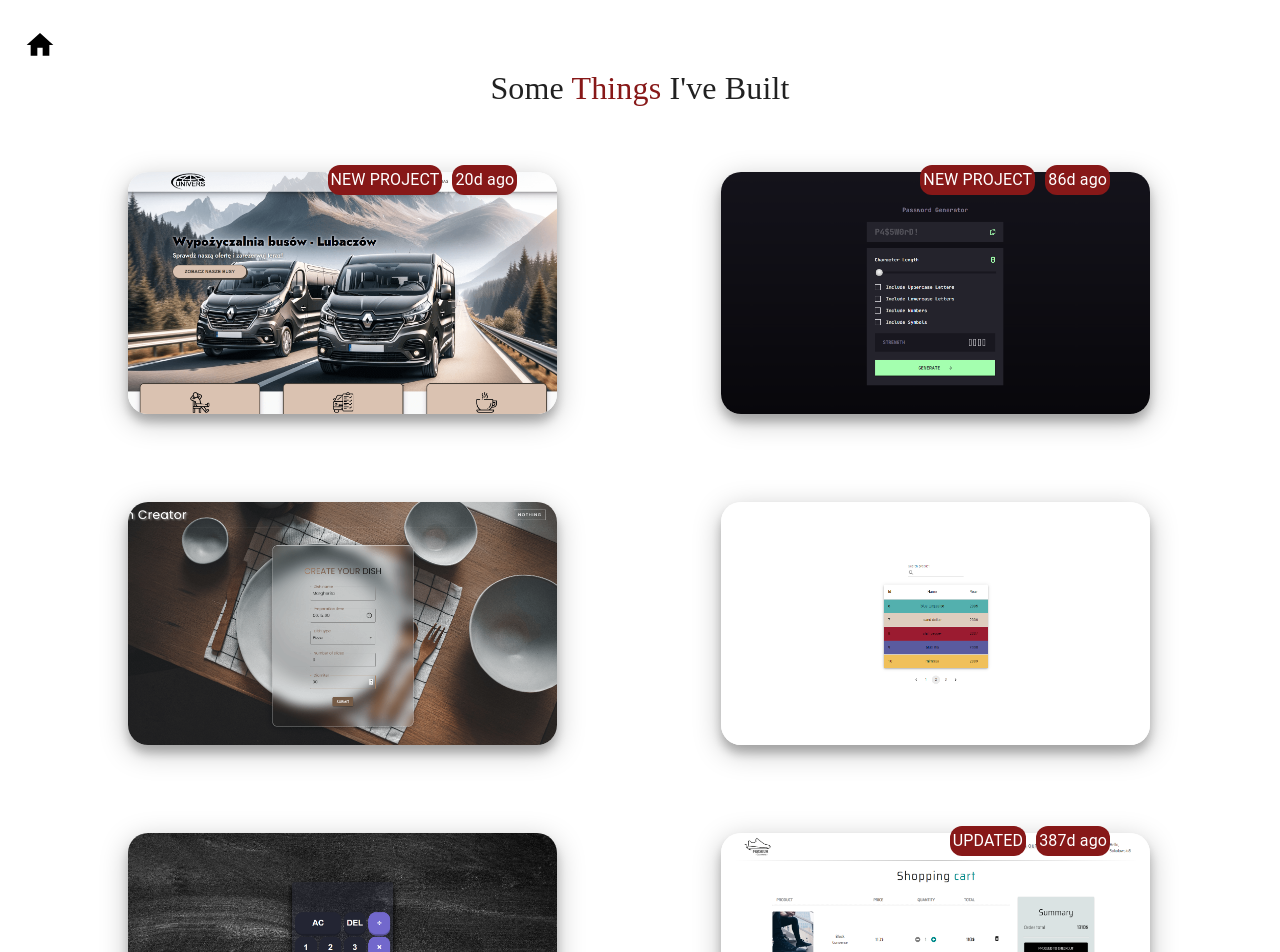
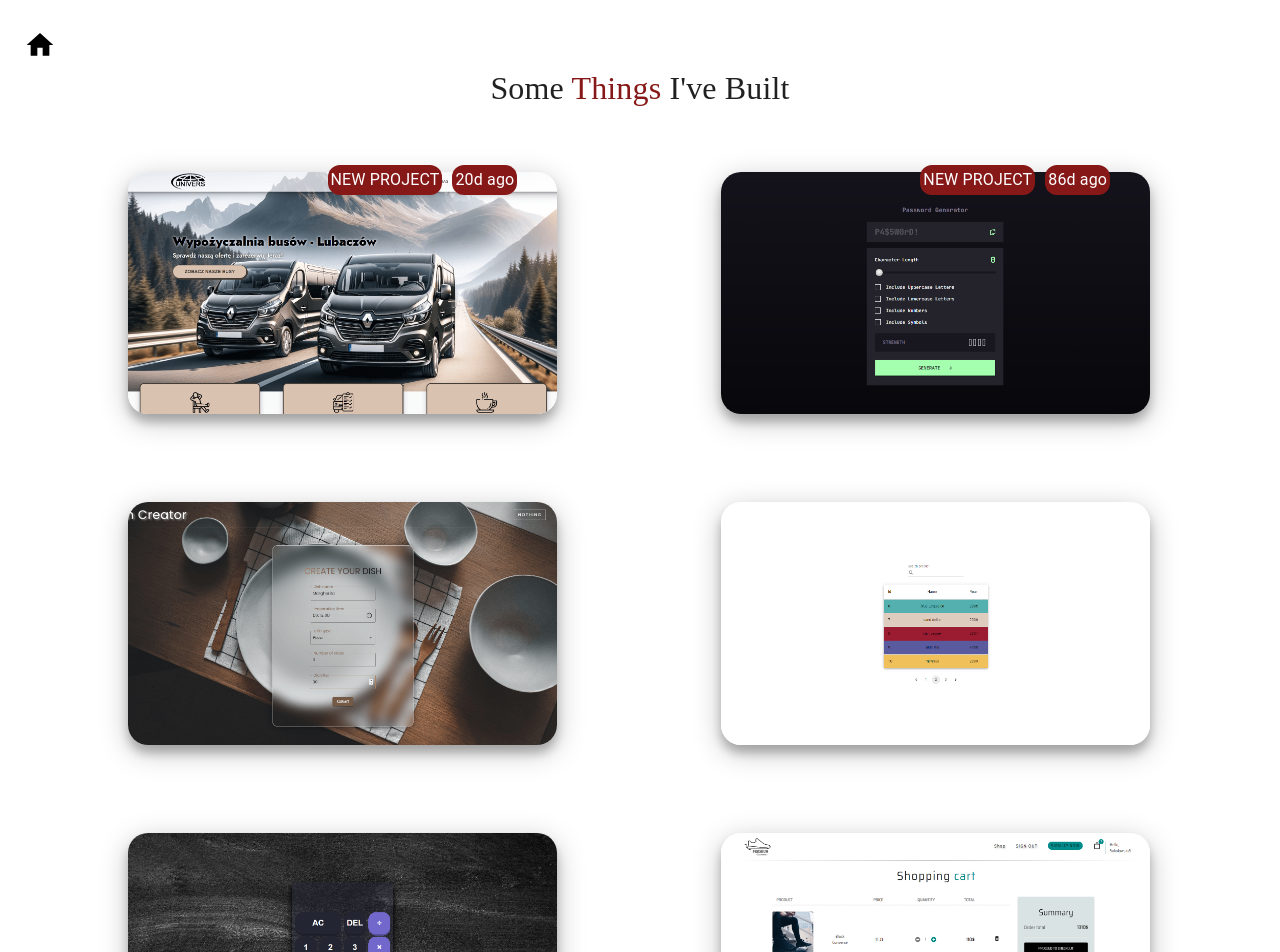
Before and after one commit to JohnnyFalcon/Personal-website, a React (Create React App) app: page /projects in a window 1280 px wide. Shown: the top 952 px of the page. Built offline with nearby package versions, Linux system fonts and the light colour scheme; no server answers; a web font is replaced by a local one.

Commit message:
Update project data

```diff
--- a/src/components/Projects/projectsData.js
+++ b/src/components/Projects/projectsData.js
@@ -40,8 +40,7 @@ export const projects = [
     websiteLink: "https://regal-daifuku-70a96b.netlify.app",
     githubLink: "https://github.com/JohnnyFalcon/clothingapp",
     color: "rgba(134, 255, 251, 0.2)",
-    new: true,
-    update: "UPDATED",
+    new: false,
     date: "2022-12-13"
   },
   {
@@ -92,7 +91,7 @@ export const projects = [
     image: universSS,
     websiteLink: "https://www.univers.net.pl/",
     githubLink: "https://github.com/JohnnyFalcon/univers_buses",
-    color: "rgba(218, 194, 177, 0.2)",
+    color: "rgba(218, 194, 177, 0.3)",
     new: true,
     update: "NEW PROJECT",
     date: "2023-12-15"
```
